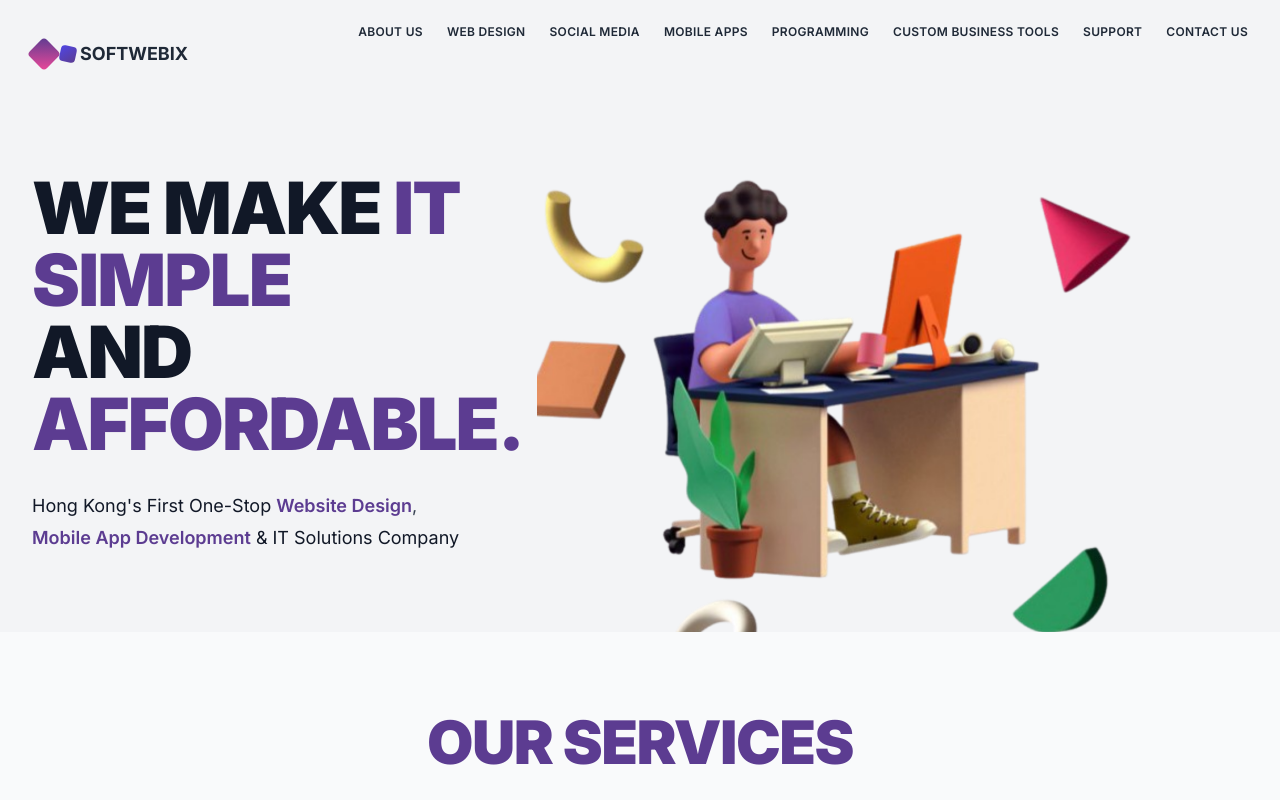
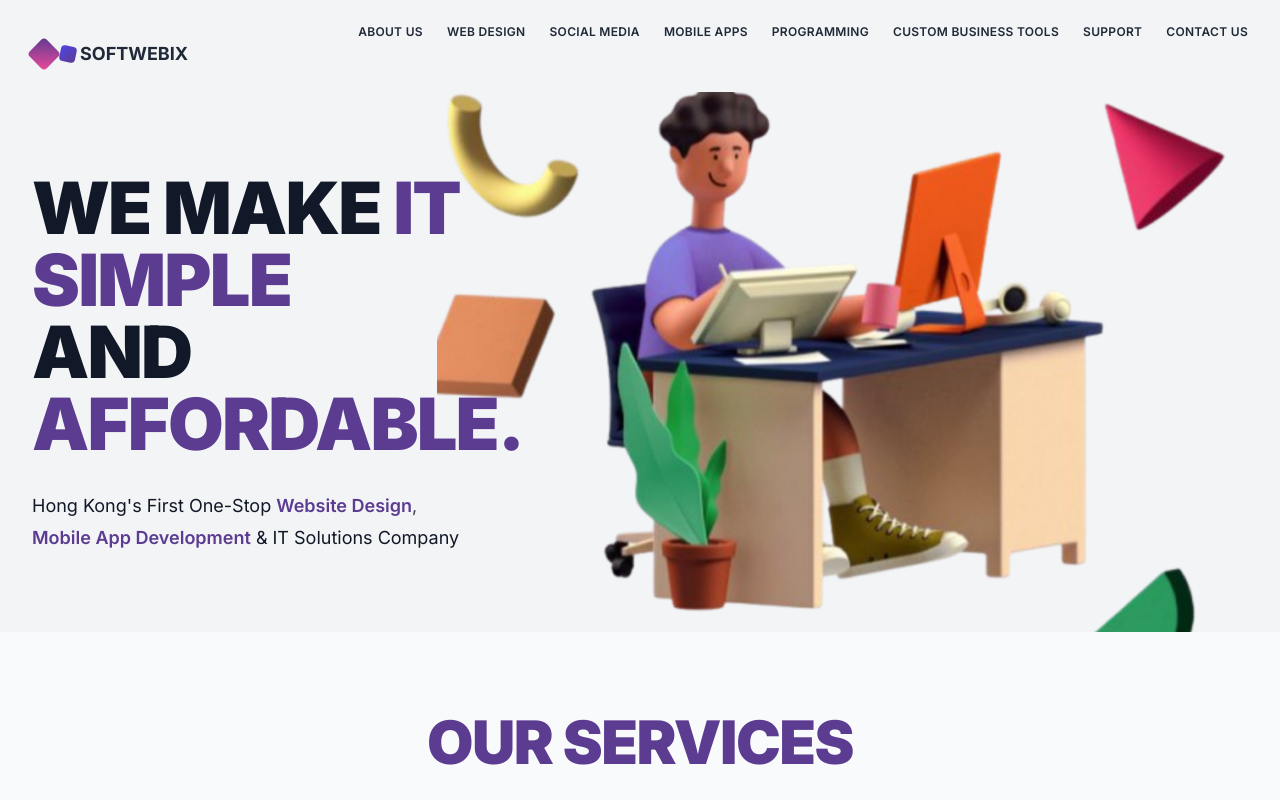
Before and after one commit to Nduhiu17/softwebix-website, a Next.js app: page / in a window 1280 px wide. Shown: the top 800 px of the page. Built offline with nearby package versions, Linux system fonts and the light colour scheme.

Commit message:
update the heroes section

```diff
--- a/app/page.tsx
+++ b/app/page.tsx
@@ -47,7 +47,7 @@ export default function Home() {
               initial={{ opacity: 0, x: -50 }}
               animate={{ opacity: 1, x: 0 }}
               transition={{ duration: 0.8 }}
-              className="space-y-8 lg:pr-8 relative z-20 lg:w-1/2"
+              className="space-y-8 lg:pr-8 relative z-10 lg:w-1/2"
             >
               <h1 className="text-4xl lg:text-6xl xl:text-7xl font-black leading-none tracking-tight">
                 <span className="text-gray-900">WE MAKE </span>
@@ -78,17 +78,17 @@ export default function Home() {
               initial={{ opacity: 0, scale: 0.8 }}
               animate={{ opacity: 1, scale: 1 }}
               transition={{ duration: 1, delay: 0.2 }}
-              className="absolute top-0 right-0 lg:left-1/3 lg:right-0 w-full lg:w-2/3 z-10"
+              className="absolute top-0 right-0 lg:left-1/3 lg:right-0 w-full lg:w-2/3 z-20"
             >
               <div className="relative w-full max-w-4xl mx-auto lg:mx-0">
-                <div className="relative overflow-hidden h-[500px] flex items-center justify-center">
+                <div className="relative overflow-visible h-[1100px] -mt-80 flex items-center justify-center">
                   {/* Updated: Actual Hero Image */}
                   <Image
                     src="/images/heroes-section.png"
                     alt="Softwebix Hero Section"
-                    width={800}
+                    width={700}
                     height={500}
-                    className="object-contain w-full h-full rounded-3xl"
+                    className="object-scale-down w-full h-full rounded-3xl"
                     priority
                   />
                 </div>
```
Also changed, not shown: softwebix.jpeg (added).
